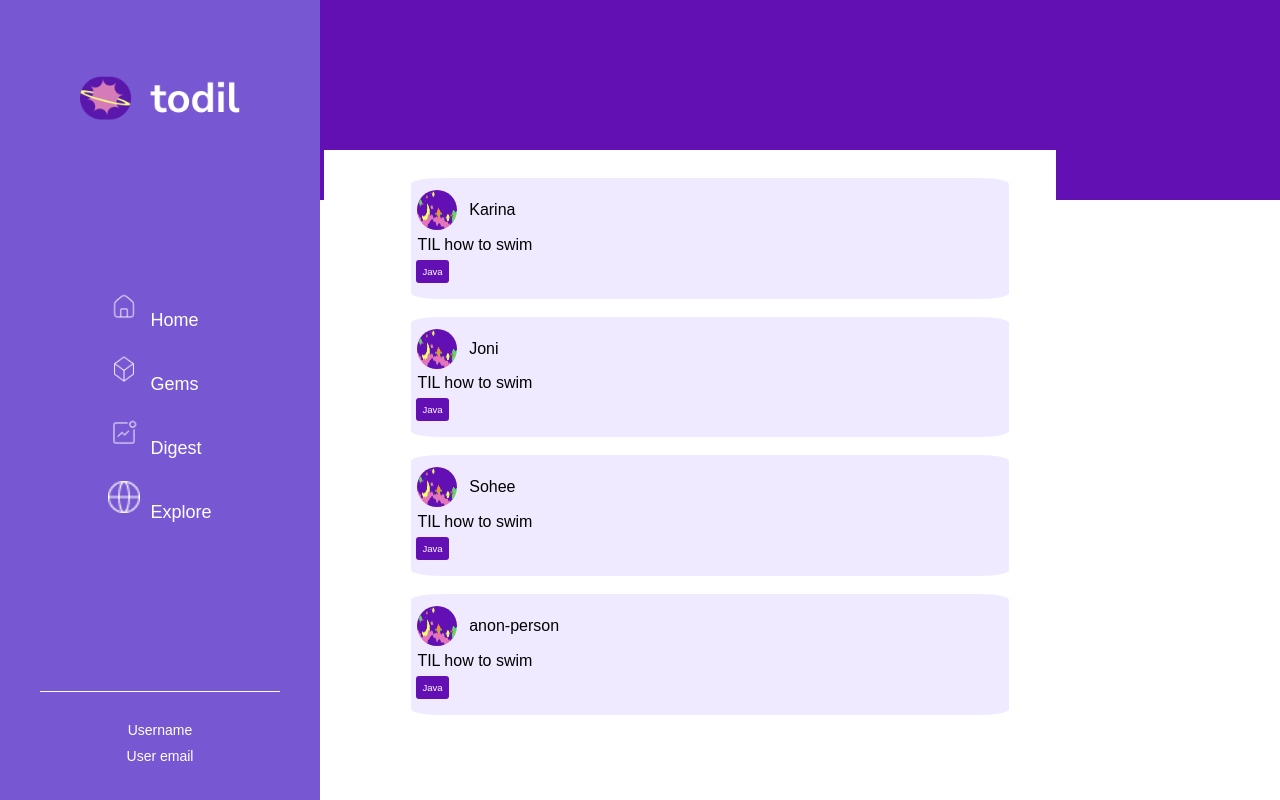
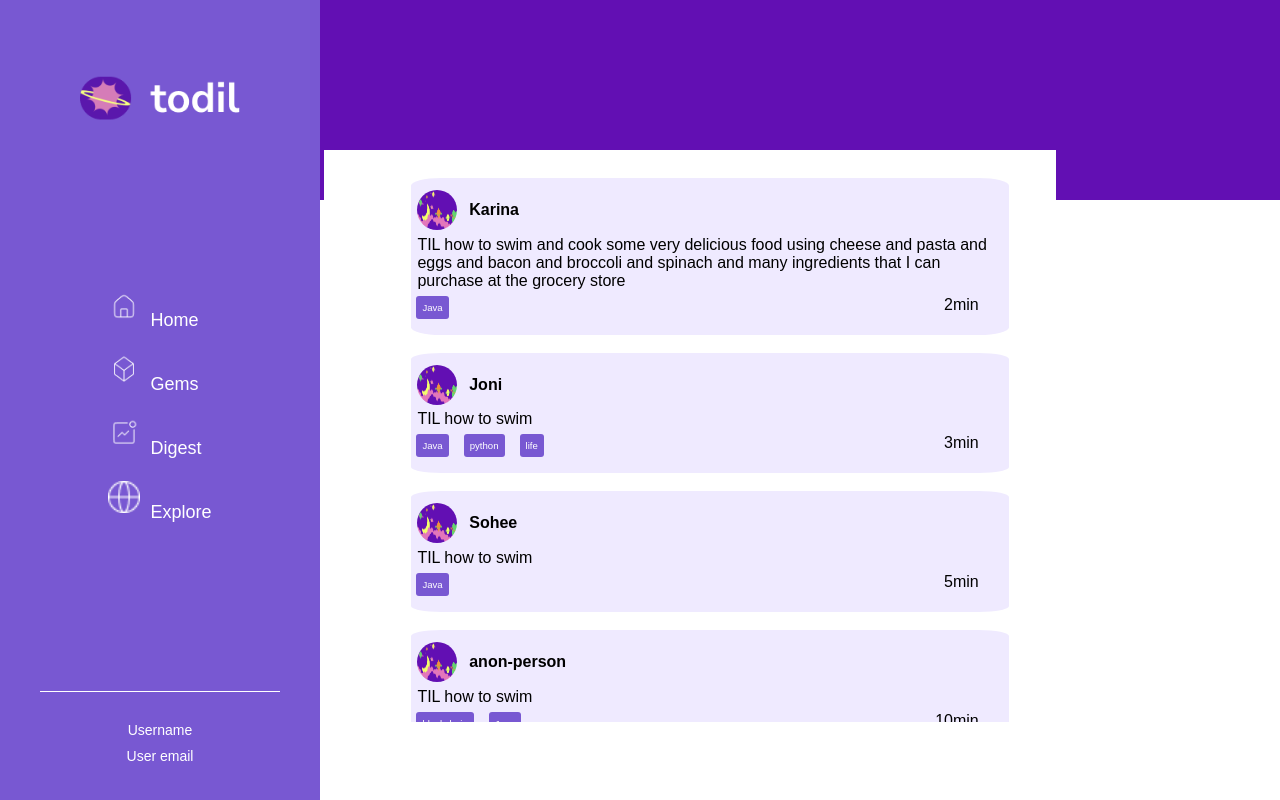
Before and after one commit to jonipark/HackDartmouth-todil, a React (Create React App) app: page /explore in a window 1280 px wide. Built offline with nearby package versions, Linux system fonts and the light colour scheme.

Commit message:
modified explore and colors of tags in other files to stay consistent

```diff
--- a/src/components/Gem/GemEditor.css
+++ b/src/components/Gem/GemEditor.css
@@ -34,7 +34,7 @@
 
 .gem-editor-tag.selected {
   color: #eee;
-  background-color: #620FB3;
+  background-color: #7858D2;
   border: 1px solid transparent;
 }
 
--- a/src/components/Home/Recap.css
+++ b/src/components/Home/Recap.css
@@ -38,7 +38,7 @@
 }
 
 .rtag {
-    background-color: #620FB3;
+    background-color: #7858D2;
     color: white;
     padding: 6px;
     border-radius: 3px;
--- a/src/pages/Explore.css
+++ b/src/pages/Explore.css
@@ -51,12 +51,17 @@
 
 .exp-items-name {
     padding-left: 2%;
+    font-weight: bold;
 }
 
 .exp-items-text {
     text-align: left;
     padding-left: 1%;
     padding-top: 1%;
+    -webkit-box-orient: vertical;
+    -webkit-line-clamp: 2;
+    overflow: hidden;
+    text-overflow: ellipsis;
 }
 
 .exp-items-user img {
@@ -80,7 +85,7 @@
 
 .exp-items-tags {
 
-    background-color: #620FB3;
+    background-color: #7858D2;
     color: white;
     padding: 6px;
     border-radius: 3px;
@@ -92,8 +97,6 @@
 }
 
 .exp-items-time {
-    color: black;
-    padding: 10%;
-
-
+    float:right;
+    padding-right: 5%;
 }
--- a/src/pages/Explore.js
+++ b/src/pages/Explore.js
@@ -5,11 +5,11 @@ import homeBg from '../assets/home-bg.png';
 
 
 const Explore = () => {
-    const exploreItems = [{userImg: 1, username: "Karina", eText: "TIL how to swim", eTags: "Java", timeAgo: "2min"},
-    {userImg: 2, username: "Joni", eText: "TIL how to swim", eTags: "Java", timeAgo: "3min"},
-    {userImg: 3, username: "Sohee", eText: "TIL how to swim", eTags: "Java", timeAgo: "5min"},
-    {userImg: 5, username: "anon-person", eText: "TIL how to swim", eTags: "Java", timeAgo: "10min"},
-    {userImg: 6, username: "anon-persontwo", eText: "TIL how to swim", eTags: "Java", timeAgo: "11min"}]
+    const exploreItems = [{userImg: 1, username: "Karina", eText: "TIL how to swim and cook some very delicious food using cheese and pasta and eggs and bacon and broccoli and spinach and many ingredients that I can purchase at the grocery store", eTags: ["Java"], timeAgo: "2min"},
+    {userImg: 2, username: "Joni", eText: "TIL how to swim", eTags: ["Java", "python", "life"], timeAgo: "3min"},
+    {userImg: 3, username: "Sohee", eText: "TIL how to swim", eTags: ["Java"], timeAgo: "5min"},
+    {userImg: 5, username: "anon-person", eText: "TIL how to swim", eTags: ["blockchain", "Java"], timeAgo: "10min"},
+    {userImg: 6, username: "anon-persontwo", eText: "TIL how to swim", eTags: ["Java"], timeAgo: "11min"}]
 
     return (
         <div className='nav-padding explore-container'>
@@ -31,9 +31,12 @@ const Explore = () => {
                             <div className="exp-items-text">{item.eText}</div>
 
                             <div className="exp-items-tag-time">
-                                <span className="exp-items-tags">{item.eTags}</span>
-                                <span className="exp-items-time">{item.time}</span>
+                                {item.eTags.map((eTag) => (
+                                <span className="exp-items-tags">{eTag}</span>
+                                ))}
+                                <span className="exp-items-time">{item.timeAgo}</span>
                             </div>
+
                         </li>
                         ))}
                     </ul>
```
